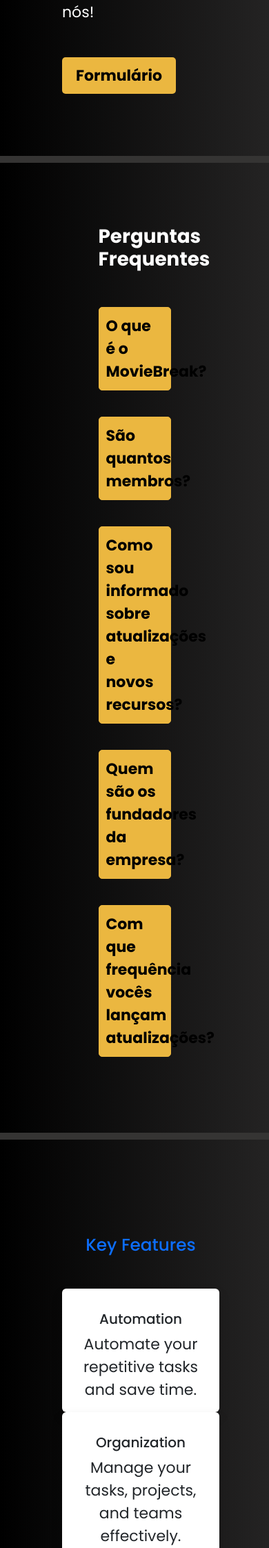
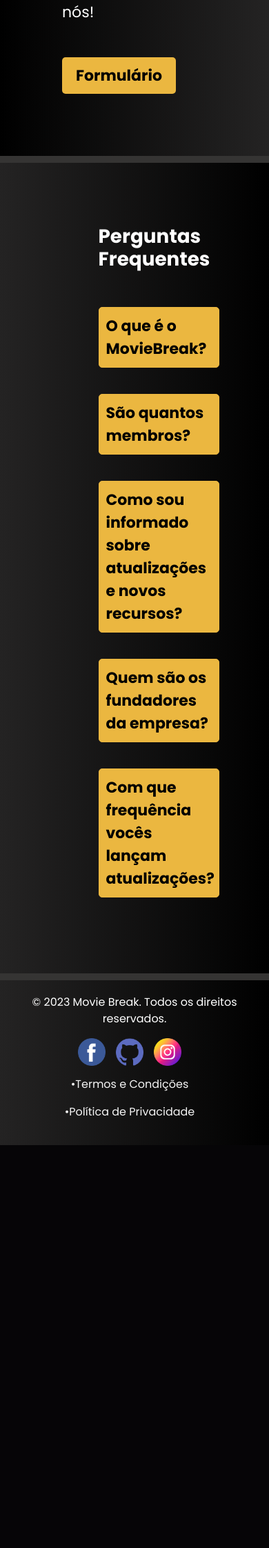
Before and after one commit to Faus11/SIR-TP1, a PHP site: page / in a window 390 px wide. Shown: the part 4169-6413 px from the top of the page at 69% size. After the commit the page ends 5829 px from the top, so only its background shows below. Run offline with PHP 8.4, Linux system fonts and the light colour scheme.

Commit message:
tive a tratar da responsividade das perguntas

```diff
--- a/index.html
+++ b/index.html
@@ -113,7 +113,8 @@
 
                     <button id="mostrarFormulario" class="forms-botao" onclick="mostrarFormulario()">Formulário</button>
                     <div id="formulario" class="hidden">
-                        <textarea id="campoTexto" rows="4" cols="50" placeholder="Diz-me aqui o que te incomoda"></textarea>
+                        <textarea id="campoTexto" rows="4" cols="50"
+                            placeholder="Diz-me aqui o que te incomoda"></textarea>
                         <button id="enviar" onclick="enviarFormulario()">Enviar</button>
                     </div>
                 </div>
@@ -123,17 +124,15 @@
 
     <div class="separador"></div>
 
-    <section class="filme-section">
+    <section class="filme-section1">
         <h1 class="centralizado">Perguntas Frequentes</h1>
         <br>
         <ul class="faq-list">
             <li>
                 <div class="question" onclick="toggleAnswer('answer1')">O que é o MovieBreak?</div>
                 <div class="answer" id="answer1">
-                    O MovieBreak é uma aplicação web que
-                    é dedicada à gestão colaborativa de filmes e/ou séries. Estamos a criar diversas
-                    funcionalidades para melhorar a experiência dos utilizadores na organização, descoberta e partilha
-                    de conteúdos audiovisuais.
+                    O MovieBreak é uma aplicação online para partilhar filmes e séries. Criamos recursos para melhorar
+                    a experiência dos utilizadores ao organizar, descobrir e partilhar conteúdos audiovisuais.
                 </div>
             </li>
             <br>
@@ -170,32 +169,6 @@
 
     <div class="separador"></div>
 
-    <section class="filme-section">
-        <div class="container mt-5">
-            <h2 class="text-center text-primary jungle-green-text">Key Features</h2>
-            <div class="row mt-5">
-                <div class="col-md-4">
-                    <div class="card border-0 shadow">
-                        <div class="card-body text-center">
-                            <i class="bi bi-arrow-up-right-square fs-1 text-primary"></i>
-                            <h5 class="card-title mt-3">Automation</h5>
-                            <p class="card-text">Automate your repetitive tasks and save time.</p>
-                        </div>
-                    </div>
-                </div>
-                <div class="col-md-4">
-                    <div class="card border-0 shadow">
-                        <div class="card-body text-center">
-                            <i class="bi bi-arrow-up-right-square fs-1 text-primary"></i>
-                            <h5 class="card-title mt-3">Organization</h5>
-                            <p class="card-text">Manage your tasks, projects, and teams effectively.</p>
-                        </div>
-                    </div>
-                </div>
-            </div>
-
-    </section>
-
     <footer>
         <p>© 2023 Movie Break. Todos os direitos reservados.</p>
         <div class="redes-sociais">
--- a/style.css
+++ b/style.css
@@ -119,9 +119,6 @@ body {
   .pc-image {
     max-width: 350px;
   }
-
-
-
 
 .texto-formatado {
 
@@ -293,12 +290,16 @@ footer {
   outline: none;
   cursor: pointer;
   font-weight: bold;
+  min-width: 175px;
+  align-items: center;
 }
 
 .answer {
   display: none;
   padding: 10px 20px;
   font-weight: bold;
+  min-width: 175px;
+  align-items: center;
 }
 
 .separador {
@@ -311,7 +312,8 @@ footer {
   text-align: center;
   margin: 0 auto;
   width: 50%;
-  font-weight: bold; /* Adiciona negrito ao texto */
+  font-weight: bold;
+  align-items: center;
 }
 
 .faq-list {
@@ -328,6 +330,10 @@ footer {
   margin-bottom: 5px;
   border: 1px solid #ebb740;
   border-radius: 5px;
+}
+
+.question-text {
+
 }
 
 .answer {
```
